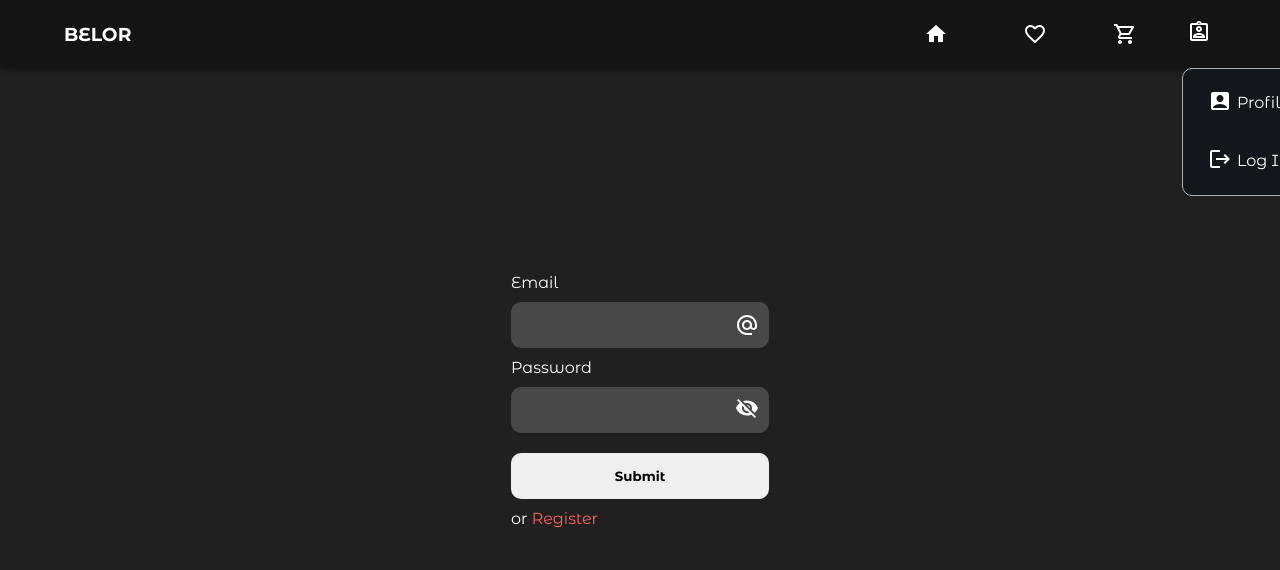
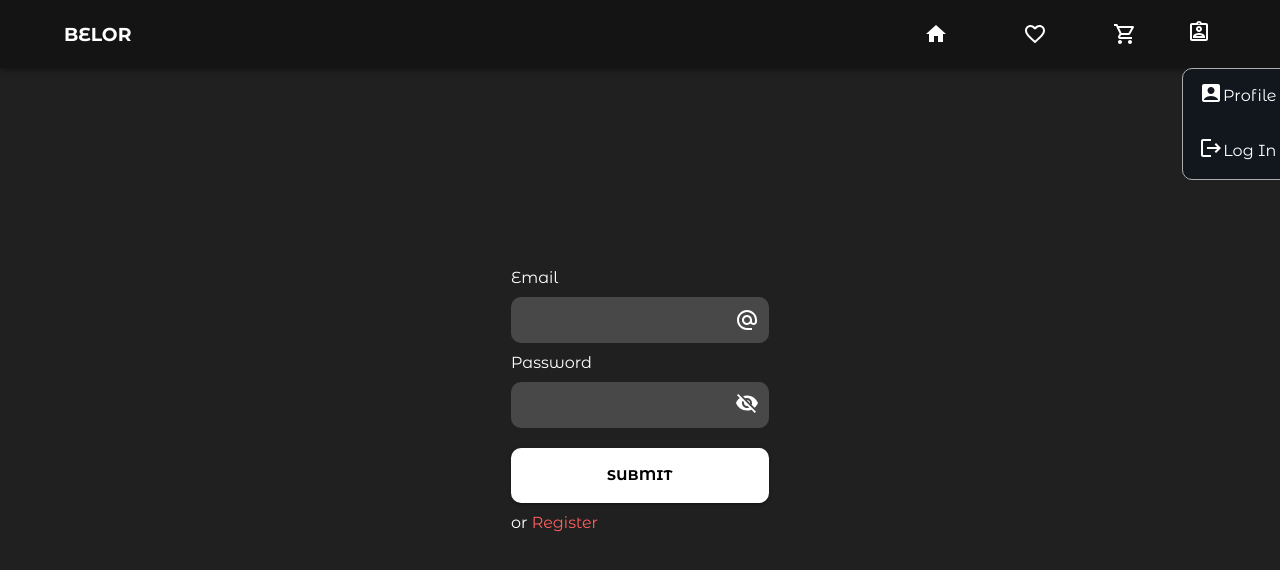
Before and after one commit to Shahzod999/Belcor, a React (Vite) app in the folder frontend/: page /auth in a window 1280 px wide. Both pictures are taken after a click on the item 1199 px from the left and 34 px from the top of the page. Shown: the top 570 px of the page. Built offline with nearby package versions, Linux system fonts and the light colour scheme.

Commit message:
categorySort

```diff
--- a/frontend/src/App.tsx
+++ b/frontend/src/App.tsx
@@ -4,9 +4,9 @@ import Navigation from "./components/navigation/Navigation";
 const App = () => {
   return (
     <>
-      <header>
+      <>
         <Navigation />
-      </header>
+      </>
       <main>
         <Outlet />
       </main>
--- a/frontend/src/app/api/dataFromDummy.ts
+++ b/frontend/src/app/api/dataFromDummy.ts
@@ -7,16 +7,19 @@ export const productsApi = createApi({
   reducerPath: "products",
   baseQuery: fetchBaseQuery({ baseUrl: BASE__URL }),
   endpoints: (builder) => ({
-    getAllProducts: builder.query<ProductsResponse, { limit: number, skip?: number }>({
-      query: ({ limit, skip = 0 }) => `/products?limit=${limit}&skip=${skip}`
+    getAllProducts: builder.query<ProductsResponse, { limit: number, skip?: number, filter?: string }>({
+      query: ({ limit, skip = 0, filter }) => `/products${filter}?limit=${limit}&skip=${skip}`
     }),
     getHightRaiting: builder.query<ProductsResponse, void>({
       query: () => '/products?limit=11&sortBy=rating&order=desc'
     }),
     getSingleProduct: builder.query<Product, { id: string | undefined }>({
       query: ({ id }) => `/products/${id}`
+    }),
+    getAllCategoryList: builder.query<string[], void>({
+      query: () => "/products/category-list"
     })
   }),
 })
 
-export const { useGetAllProductsQuery, useGetHightRaitingQuery, useGetSingleProductQuery } = productsApi
+export const { useGetAllProductsQuery, useGetHightRaitingQuery, useGetSingleProductQuery, useGetAllCategoryListQuery } = productsApi
--- a/frontend/src/app/features/bascketSlice.ts
+++ b/frontend/src/app/features/bascketSlice.ts
@@ -24,7 +24,7 @@ const basketSlice = createSlice({
       localStorage.setItem("basket", JSON.stringify(state.basket))
     },
     removeProductFromBasket: (state, action) => {
-      state.basket = state.basket.filter((product) => product.id !== action.payload)
+      state.basket = state.basket.filter((product) => product.id !== action.payload.id)
       localStorage.setItem("basket", JSON.stringify(state.basket))
     }
   }
--- a/frontend/src/components/dropDown/DropDown.tsx
+++ b/frontend/src/components/dropDown/DropDown.tsx
@@ -1,5 +1,6 @@
 import "./dropDown.scss";
 import { Link } from "react-router-dom";
+import { Box, List, ListItem, ListItemButton, ListItemText } from "@mui/material";
 
 interface DropDownProps {
   items: { label: string; icon: JSX.Element; href?: string }[];
@@ -11,25 +12,27 @@ const DropDown = ({ items }: DropDownProps) => {
   };
 
   return (
-    <div className="dropDown" onClick={handleDropDownClick}>
-      <ul>
+    <Box className="dropDown" onClick={handleDropDownClick}>
+      <List>
         {items.map((item, index) => (
-          <li key={index}>
+          <ListItem key={index}>
             {item.href ? (
               <Link to={item.href}>
-                <span>{item.icon}</span>
-                <span>{item.label}</span>
+                <ListItemButton sx={{ justifyContent: "space-between" }}>
+                  <ListItemText>{item.icon}</ListItemText>
+                  <ListItemText>{item.label}</ListItemText>
+                </ListItemButton>
               </Link>
             ) : (
-              <>
-                <span>{item.icon}</span>
-                <span>{item.label}</span>
-              </>
+              <ListItemButton>
+                <ListItemText>{item.icon}</ListItemText>
+                <ListItemText>{item.label}</ListItemText>
+              </ListItemButton>
             )}
-          </li>
+          </ListItem>
         ))}
-      </ul>
-    </div>
+      </List>
+    </Box>
   );
 };
 
--- a/frontend/src/components/dropDown/dropDown.scss
+++ b/frontend/src/components/dropDown/dropDown.scss
@@ -6,16 +6,17 @@
   border-radius: 10px;
   background-color: rgb(17, 23, 29);
   border: 0.5px solid rgb(173, 173, 173);
+  color: white;
+  overflow: hidden;
+  a {
+    width: 100%;
+  }
 
   ul {
-    padding: 0 20px 10px 20px;
+    padding: 0;
     li {
-      display: flex;
-      align-items: center;
-      margin-top: 10px;
-      gap: 10px;
+      padding: 0 !important;
       span {
-        margin-right: 5px;
         text-wrap: nowrap;
       }
     }
--- a/frontend/src/components/navigation/Navigation.tsx
+++ b/frontend/src/components/navigation/Navigation.tsx
@@ -18,7 +18,6 @@ import AdminPanelSettingsIcon from "@mui/icons-material/AdminPanelSettings";
 const Navigation = () => {
   const userInfo = useAppSelector(selectedUserInfo);
   const [dropDown, setDropDown] = useState(false);
-  const user = false;
 
   return (
     <AppBar sx={{ backgroundColor: "#141414" }}>
@@ -61,7 +60,7 @@ const Navigation = () => {
                 />
               )}
 
-              {user ? <img src="" alt="avatar" /> : <AssignmentIndOutlinedIcon />}
+              <AssignmentIndOutlinedIcon />
             </li>
           </ul>
         </nav>
--- a/frontend/src/pages/Admin/Admin.tsx
+++ b/frontend/src/pages/Admin/Admin.tsx
@@ -5,6 +5,9 @@ import LockIcon from "@mui/icons-material/Lock";
 
 const Admin = () => {
   const userAdmin = useAppSelector(selectedUserInfo);
+
+
+
   if (userAdmin?.isAdmin) {
     return (
       <div>
--- a/frontend/src/pages/Auth/Auth.tsx
+++ b/frontend/src/pages/Auth/Auth.tsx
@@ -6,9 +6,10 @@ import BadgeIcon from "@mui/icons-material/Badge";
 import { useForm } from "react-hook-form";
 import "./auth.scss";
 import { useLogOutUserMutation, useLoginUserMutation, useRegisterUserMutation } from "../../app/api/userApi";
-import { useAppDispatch, useAppSelector } from "../../app/hooks";
-import { logout, selectedUserInfo, userInfoHolder } from "../../app/features/userInfoSlice";
+import { useAppDispatch } from "../../app/hooks";
+import { logout, userInfoHolder } from "../../app/features/userInfoSlice";
 import { useLocation, useNavigate } from "react-router-dom";
+import { Button } from "@mui/material";
 
 type Inputs = {
   username: string;
@@ -34,13 +35,12 @@ const Auth = () => {
   const dispatch = useAppDispatch();
   const navigate = useNavigate();
   const { pathname } = useLocation();
-  const userInfo = useAppSelector(selectedUserInfo);
   const [newUser, setNewUser] = useState(false);
   const [showPassword, setShowPassword] = useState(false);
   const password = watch("password");
 
-  const [registerUser, { isLoading: isRegisterLoading, isError: isRegisterError, error: registerError }] = useRegisterUserMutation();
-  const [loginUser, { isLoading: isLoginLoading, isError: isLoginError, error: loginError }] = useLoginUserMutation();
+  const [registerUser, { isLoading: isRegisterLoading, error: registerError }] = useRegisterUserMutation();
+  const [loginUser, { isLoading: isLoginLoading, error: loginError }] = useLoginUserMutation();
   const [logOutUser] = useLogOutUserMutation();
   const [commonError, setCommonError] = useState("");
 
@@ -82,6 +82,7 @@ const Auth = () => {
       console.error(err);
     }
   };
+
   useEffect(() => {
     if (pathname == "/logOut") {
       logOuthandler();
@@ -138,9 +139,9 @@ const Auth = () => {
 
         <p className="error">{commonError}</p>
 
-        <button type="submit" disabled={isRegisterLoading || isLoginLoading}>
+        <Button type="submit" variant="contained" disabled={isRegisterLoading || isLoginLoading}>
           Submit
-        </button>
+        </Button>
 
         <p>
           or <span onClick={() => setNewUser(!newUser)}>{newUser ? "Log In" : "Register"}</span>
--- a/frontend/src/pages/Auth/auth.scss
+++ b/frontend/src/pages/Auth/auth.scss
@@ -28,6 +28,8 @@
       border: none;
       border-radius: 10px;
       font-weight: bold;
+      background-color: white;
+      color: black;
       &:disabled {
         opacity: 0.5;
       }
--- a/frontend/src/pages/home/Home.tsx
+++ b/frontend/src/pages/home/Home.tsx
@@ -1,12 +1,30 @@
-import { Container, Grid } from "@mui/material";
-import { useGetAllProductsQuery } from "../../app/api/dataFromDummy";
+import { Box, Container, FormControl, Grid, InputLabel, MenuItem, Select, SelectChangeEvent } from "@mui/material";
+import { useGetAllCategoryListQuery, useGetAllProductsQuery } from "../../app/api/dataFromDummy";
 import Error from "../../components/Error";
 import Loader from "../../components/Loader";
 import TopProducts from "../../components/TopProducts/TopProducts";
 import ProductCard from "../../components/productBox/ProductCard";
+import { useState } from "react";
 
 const Home = () => {
-  const { data, error, isLoading } = useGetAllProductsQuery({ limit: 60, skip: 0 });
+  const { data: categoryList } = useGetAllCategoryListQuery();
+  const [selectedCategory, setSelectedCategory] = useState("");
+  const [priceOrder, setPriceOrder] = useState("");
+  const [nameOrder, setNameOrder] = useState("");
+
+  const { data, error, isLoading } = useGetAllProductsQuery({ limit: 60, skip: 0, filter: selectedCategory });
+
+  const handleCategoryChange = (event: SelectChangeEvent<string>) => {
+    setSelectedCategory(`/category/${event.target.value}`);
+  };
+
+  const handlePriceChange = (event: SelectChangeEvent<string>) => {
+    setPriceOrder(event.target.value);
+  };
+
+  const handleNameChange = (event: SelectChangeEvent<string>) => {
+    setNameOrder(event.target.value);
+  };
 
   if (error) {
     return <Error />;
@@ -17,7 +35,49 @@ const Home = () => {
   return (
     <Container>
       <TopProducts />
-      <Grid container spacing={2} sx={{ marginTop: "70px" }}>
+
+      {/*  */}
+      <Box sx={{ display: "flex", gap: 2, mt: 4, color: "white", bgcolor: "#171717", borderRadius: 1, p: 1 }}>
+        <FormControl variant="outlined" sx={{ minWidth: 120, border: "0.5px solid gray", borderRadius: 1, color: "white" }}>
+          <InputLabel sx={{ color: "white" }}> Категория</InputLabel>
+          <Select value={selectedCategory} onChange={handleCategoryChange} label="Категория" sx={{ color: "white" }}>
+            <MenuItem value="">
+              <em>All</em>
+            </MenuItem>
+            {categoryList?.map((category) => (
+              <MenuItem key={category} value={category}>
+                {category}
+              </MenuItem>
+            ))}
+          </Select>
+        </FormControl>
+
+        <FormControl variant="outlined" sx={{ minWidth: 120, border: "0.5px solid gray", borderRadius: 1, color: "white" }}>
+          <InputLabel sx={{ color: "white" }}>Price</InputLabel>
+          <Select value={priceOrder} onChange={handlePriceChange} label="Цена" sx={{ color: "white" }}>
+            <MenuItem value="">
+              <em>No filter</em>
+            </MenuItem>
+            <MenuItem value="asc">Ascending</MenuItem>
+            <MenuItem value="desc">Descending</MenuItem>
+          </Select>
+        </FormControl>
+
+        <FormControl variant="outlined" sx={{ minWidth: 120, border: "0.5px solid gray", borderRadius: 1, color: "white" }}>
+          <InputLabel sx={{ color: "white" }}>Name</InputLabel>
+          <Select value={nameOrder} onChange={handleNameChange} label="Название" sx={{ color: "white" }}>
+            <MenuItem value="">
+              <em>No filter</em>
+            </MenuItem>
+            <MenuItem value="asc">A-Z</MenuItem>
+            <MenuItem value="desc">Z-A</MenuItem>
+          </Select>
+        </FormControl>
+      </Box>
+
+      {/*  */}
+
+      <Grid container spacing={2} mt={1}>
         {data?.products.map((product) => (
           <Grid item key={product.id} xs={12} sm={6} md={4}>
             <ProductCard product={product} viewMode="grid" />
```
Also changed, not shown: frontend/src/components/productBox/ProductCard.tsx (+21 -7 lines), frontend/src/pages/User/Basket/Basket.tsx (+55 -3 lines), 1 other file (tests, documents, lock files or other folders).
